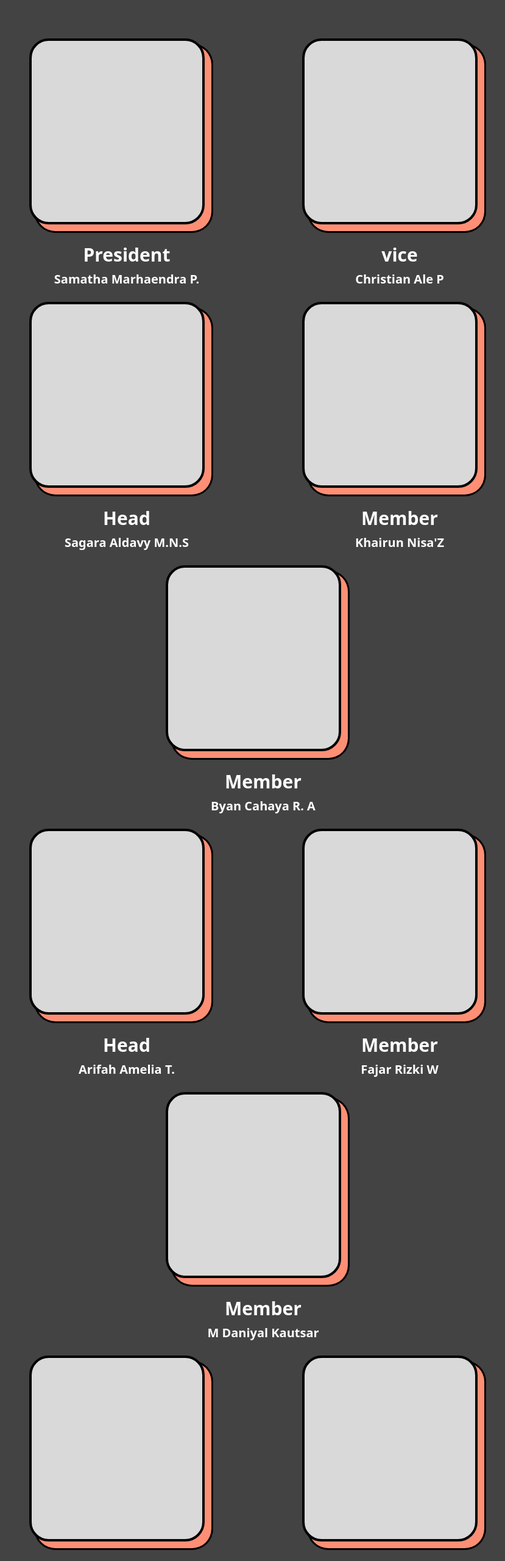
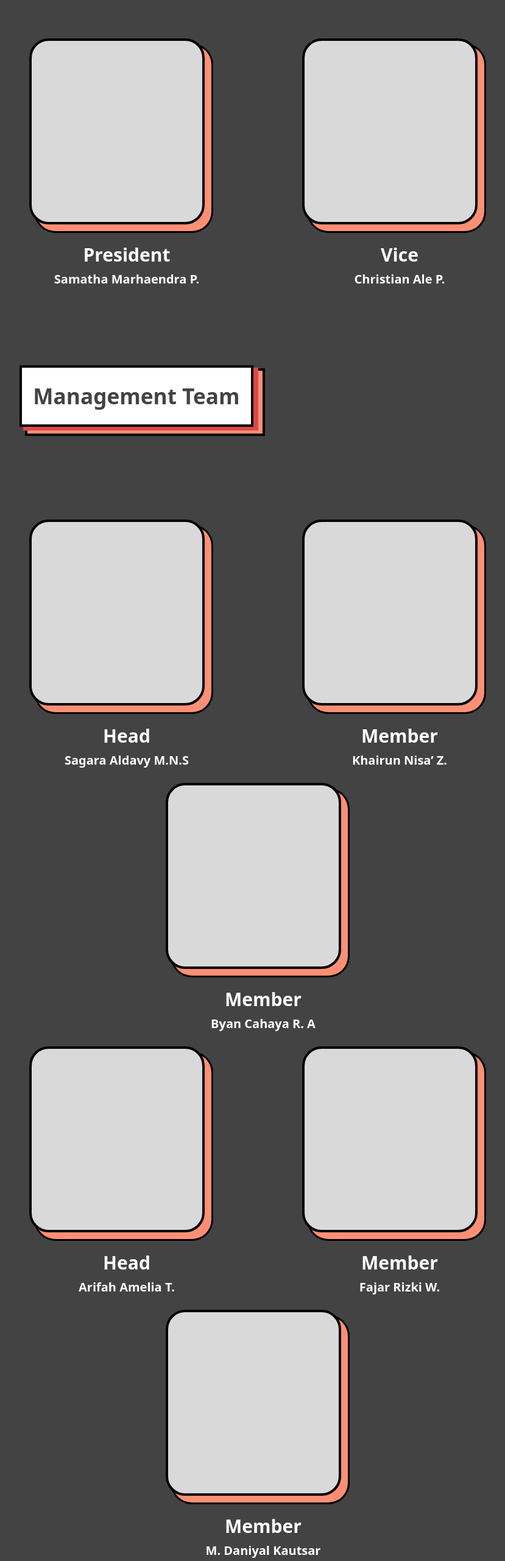
Before and after one commit to daffakamal/NL-Web, a React (Create React App) app: page /about in a window 1280 px wide. Shown: the part 1920-4480 px from the top of the page at 61% size, without its empty margins (208-1037 px from the left). Built offline with nearby package versions, Linux system fonts and the light colour scheme.

Commit message:
Create BoxProfile.js
memisahkan fungsi boxprofile ke dalam file baru yaitu BoxProfile.js agar lebih rapi dan reusable

```diff
--- a/src/AboutPage.js
+++ b/src/AboutPage.js
@@ -1,16 +1,10 @@
 import Logo from './image/long-1.png';
 import HappyBunchL from './image/HappyBunch-left.png';
 import HappyBunchR from './image/HappyBunch-right.png';
+import BoxProfile from './BoxProfile.js';
 
 const AboutPage = () => {
 
-    const boxProfile = (title, name) => {
-        return <div className="w-80 h-96 inline-block my-6 mx-16">
-            <div className="w-72 h-76 bg-grey-NL rounded-4xl border-solid border-black border-4 shadow-custom2"></div>
-            <p className="mt-8 text-white text-3xl font-bold">{title}</p>
-            <p className="my-2 text-white text-xl font-semibold">{name}</p>
-        </div>
-    }
 
     return (
         <div className="AboutPage">
@@ -42,29 +36,31 @@ const AboutPage = () => {
                     <p className="text-white text-2xl mt-7 mb-10">Introducing our incredible team from different field and interest</p>
                     <div className="box">
                         <div className="presiden">
-                            {boxProfile("President", "Samatha Marhaendra P.")}
-                            {boxProfile("vice", "Christian Ale P")}
-                        </div>
-                        <div className="vice">
-                            {boxProfile("Head", "Sagara Aldavy M.N.S")}
-                            {boxProfile("Member", "Khairun Nisa'Z")}
-                            {boxProfile("Member", "Byan Cahaya R. A")}
-                        </div>
-                        <div className="vice">
-                            {boxProfile("Head", "Arifah Amelia T.")}
-                            {boxProfile("Member", "Fajar Rizki W")}
-                            {boxProfile("Member", "M Daniyal Kautsar")}
-                        </div>
-                        <div className="vice">
-                            {boxProfile("Head", "Gerrit Ezra Yudi K.")}
-                            {boxProfile("Member", "Talitha Andani")}
-                            {boxProfile("Member", "Dhiyaa Amalia P.")}
-                            {boxProfile("Member", "Anisa Nur Rahmanlina")}
+                            <BoxProfile title ="President" name="Samatha Marhaendra P." />
+                            <BoxProfile title ="Vice" name="Christian Ale P." />
                         </div>
                         <div className="w-96 bg-white ml-60 my-32 shadow-[7px_5px_0_1px_#DA4949,14px_10px_0_1px_#FE8F75,14px_10px_0_5px_black] border-solid border-black border-4">
                             <p className="my-5 font-bold text-[2.2rem] text-black-NL ">Management Team</p>
                         </div>
+                        <div className="vice">
+                            <BoxProfile title ="Head" name="Sagara Aldavy M.N.S" />
+                            <BoxProfile title ="Member" name="Khairun Nisa’ Z." />
+                            <BoxProfile title ="Member" name="Byan Cahaya R. A" />
+                        </div>
+                        <div className="vice">
+                            <BoxProfile title ="Head" name="Arifah Amelia T." />
+                            <BoxProfile title ="Member" name="Fajar Rizki W." />
+                            <BoxProfile title ="Member" name="M. Daniyal Kautsar" />
+                        </div>
+                        <div className="vice">
+                            <BoxProfile title ="Head" name="Gerrit Ezra Yudi K." />
+                            <BoxProfile title ="Member" name="Talitha Andani" />
+                            <BoxProfile title ="Member" name="Dhiyaa Amalia P" />
+                            <BoxProfile title ="Member" name="Anisa Nur Rahmalina" />
+                        </div>
+
                         <div className="flex flex-row"></div>
+                        <div className="nama"></div>
                     </div>
                 </div>
             </div>
--- /dev/null
+++ b/src/BoxProfile.js
@@ -0,0 +1,11 @@
+const BoxProfile = ({title, name}) => {
+    return (
+        <div className="w-80 h-96 inline-block my-6 mx-16">
+            <div className="w-72 h-76 bg-grey-NL rounded-4xl border-solid border-black border-4 shadow-custom2"></div>
+            <p className="mt-8 text-white text-3xl font-bold">{title}</p>
+            <p className="my-2 text-white text-xl font-semibold">{name}</p>
+        </div>
+     );
+}
+
+export default BoxProfile;
```
